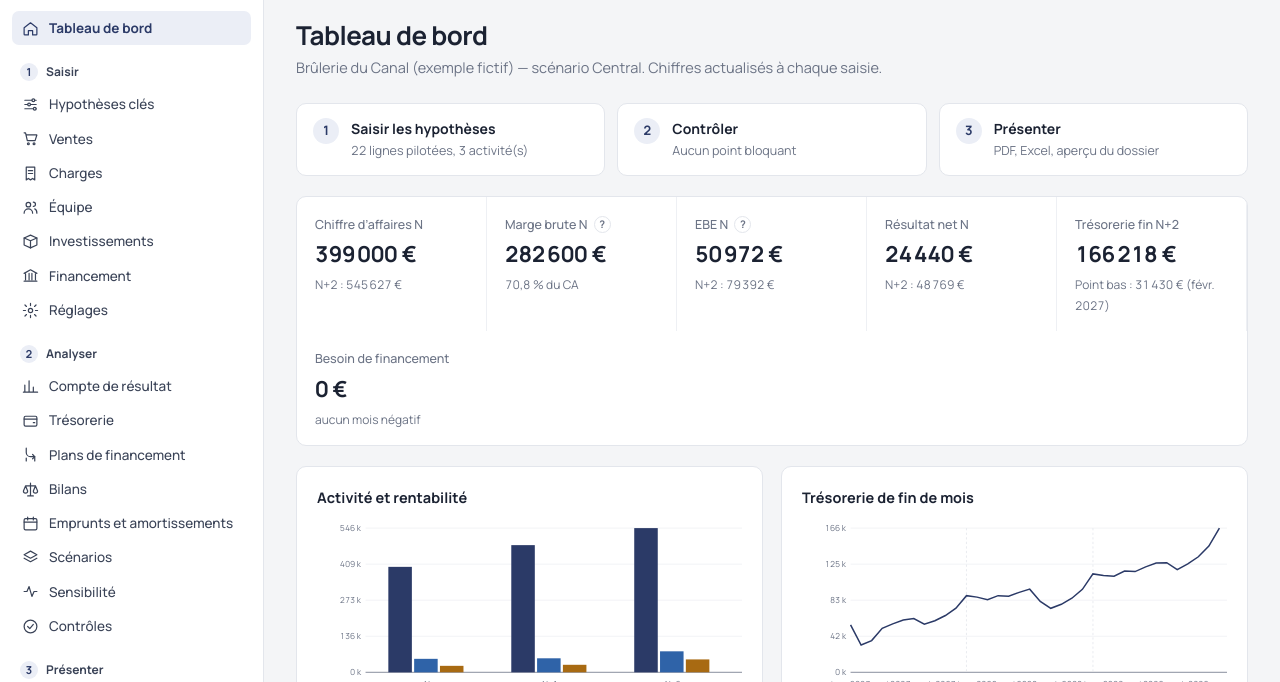
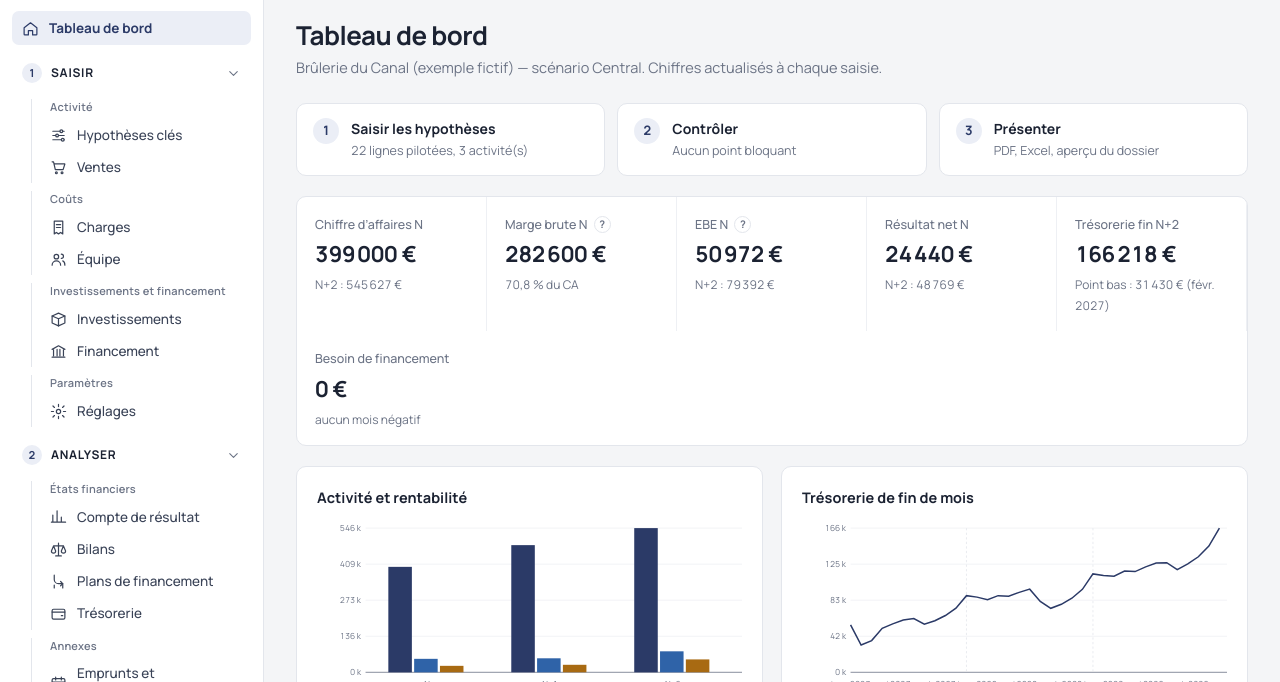
Before and after one commit to nahkeo/busip, a plain HTML site: page index.html in a window 1280 px wide. Shown: the part 118-800 px from the top of the page. Drawn offline with nearby package versions, Linux system fonts and the light colour scheme.

Commit message:
Add files via upload

```diff
--- a/index.html
+++ b/index.html
@@ -48,6 +48,17 @@ svg.i{width:17px;height:17px;flex:none;stroke:currentColor;fill:none;stroke-widt
 .nav .home{margin-bottom:4px}
 .nav h4{display:flex;align-items:center;gap:8px;margin:18px 8px 6px;font-size:12px;font-weight:700;color:var(--ink2)}
 .nav h4 span{display:inline-grid;place-items:center;width:18px;height:18px;border-radius:50%;background:var(--brand-soft);color:var(--brand);font-size:11px}
+.nav .ngrp{margin-top:10px}
+.nav button.ghd{gap:9px;padding:8px 10px;font-size:12px;font-weight:700;color:var(--ink);text-transform:uppercase;letter-spacing:.06em}
+.nav button.ghd:hover{background:var(--surface2)}
+.nav .ghd .num{display:inline-grid;place-items:center;width:20px;height:20px;border-radius:50%;background:var(--brand-soft);color:var(--brand);font-size:11px;letter-spacing:0;flex:none}
+.nav .ghd .lbl{flex:1}
+.nav .ghd .chev{width:15px;height:15px;color:var(--muted);transition:transform .15s}
+.nav .ghd[aria-expanded="false"] .chev{transform:rotate(-90deg)}
+.nav .nsub{margin:2px 0 4px 19px;padding-left:8px;border-left:1px solid var(--line)}
+.nav .nsl{font-size:11px;font-weight:600;color:var(--muted);margin:8px 10px 3px;letter-spacing:.02em}
+.nav .nsub button{padding:6px 10px}
+@media (prefers-reduced-motion:reduce){.nav .ghd .chev{transition:none}}
 .nav button{display:flex;align-items:center;gap:10px;width:100%;text-align:left;background:none;border:0;color:var(--ink2);padding:7px 10px;border-radius:7px;cursor:pointer;font-size:13.5px;font-weight:500}
 .nav button:hover{background:var(--surface2);color:var(--ink)}
 .nav button.on{background:var(--brand-soft);color:var(--brand);font-weight:700}
@@ -1824,15 +1835,28 @@ var ICO = {
   sun: '<circle cx="12" cy="12" r="4"/><path d="M12 2v2M12 20v2M4.9 4.9l1.4 1.4M17.7 17.7l1.4 1.4M2 12h2M20 12h2M4.9 19.1l1.4-1.4M17.7 6.3l1.4-1.4"/>',
   moon: '<path d="M20 14.5A8 8 0 0 1 9.5 4a8 8 0 1 0 10.5 10.5z"/>',
   auto: '<circle cx="12" cy="12" r="9"/><path d="M12 3v18"/><path d="M12 3a9 9 0 0 1 0 18z" fill="currentColor"/>',
+  chev: '<path d="M6 9l6 6 6-6"/>',
   dots: '<circle cx="5" cy="12" r="1.3"/><circle cx="12" cy="12" r="1.3"/><circle cx="19" cy="12" r="1.3"/>'
 };
 function ico(k) { return '<svg class="i" viewBox="0 0 24 24" aria-hidden="true">' + (ICO[k] || '') + '</svg>'; }
 var NAV = [
-  ['Saisir', [['hyp', 'Hypothèses clés', 'sliders'], ['activites', 'Ventes', 'cart'], ['charges', 'Charges', 'receipt'], ['personnel', 'Équipe', 'users'], ['invest', 'Investissements', 'box'], ['financement', 'Financement', 'bank'], ['params', 'Réglages', 'gear']]],
-  ['Analyser', [['resultat', 'Compte de résultat', 'chart'], ['tresorerie', 'Trésorerie', 'wallet'], ['financement-plan', 'Plans de financement', 'split'], ['bilan', 'Bilans', 'scale'], ['emprunts', 'Emprunts et amortissements', 'calendar'], ['scenarios', 'Scénarios', 'layers'], ['sensibilite', 'Sensibilité', 'pulse'], ['alertes', 'Contrôles', 'check']]],
-  ['Présenter', [['bp', 'Rédaction du business plan', 'pen'], ['apercu', 'Aperçu du dossier', 'eye'], ['exports', 'Exports', 'download'], ['perso', 'Identité du dossier', 'brush']]]
+  ['Saisir', [
+    ['Activité', [['hyp', 'Hypothèses clés', 'sliders'], ['activites', 'Ventes', 'cart']]],
+    ['Coûts', [['charges', 'Charges', 'receipt'], ['personnel', 'Équipe', 'users']]],
+    ['Investissements et financement', [['invest', 'Investissements', 'box'], ['financement', 'Financement', 'bank']]],
+    ['Paramètres', [['params', 'Réglages', 'gear']]]]],
+  ['Analyser', [
+    ['États financiers', [['resultat', 'Compte de résultat', 'chart'], ['bilan', 'Bilans', 'scale'], ['financement-plan', 'Plans de financement', 'split'], ['tresorerie', 'Trésorerie', 'wallet']]],
+    ['Annexes', [['emprunts', 'Emprunts et amortissements', 'calendar']]],
+    ['Simulations', [['scenarios', 'Scénarios', 'layers'], ['sensibilite', 'Sensibilité', 'pulse']]],
+    ['Contrôle', [['alertes', 'Contrôles', 'check']]]]],
+  ['Présenter', [
+    ['Rédaction', [['bp', 'Rédaction du business plan', 'pen'], ['perso', 'Identité du dossier', 'brush']]],
+    ['Diffusion', [['apercu', 'Aperçu du dossier', 'eye'], ['exports', 'Exports', 'download']]]]]
 ];
-function viewInfo(v) { if (v === 'dashboard') return ['', 'Tableau de bord']; for (var i = 0; i < NAV.length; i++) for (var j = 0; j < NAV[i][1].length; j++) if (NAV[i][1][j][0] === v) return [NAV[i][0], NAV[i][1][j][1]]; return ['', '']; }
+var NAVC = {}; try { NAVC = JSON.parse(localStorage.getItem('bp-nav') || '{}') || {}; } catch (e) { NAVC = {}; }
+function navItems() { var o = []; NAV.forEach(function (g) { g[1].forEach(function (sg) { sg[1].forEach(function (v) { o.push({ g: g[0], sg: sg[0], v: v }); }); }); }); return o; }
+function viewInfo(v) { if (v === 'dashboard') return ['', 'Tableau de bord']; var x = navItems().filter(function (i) { return i.v[0] === v; })[0]; return x ? [x.g + ' / ' + x.sg, x.v[1]] : ['', '']; }
 function shell() {
   var p = proj(), st = ST(), al = allAlerts().filter(function (a) { return a.lvl !== 'info'; }).length;
   document.documentElement.style.setProperty('--brand', st.color || '#2B3A67');
@@ -1842,11 +1866,15 @@ function shell() {
     '<div class="projbox"><select id="projSel" aria-label="Projet">' + store.projects.map(function (x) { return '<option value="' + x.id + '"' + (x.id === p.id ? ' selected' : '') + '>' + esc(x.name) + '</option>'; }).join('') + '</select>' +
     '<details class="menu"><summary aria-label="Actions sur les projets">' + ico('dots') + '</summary><div class="drop"><button data-act="projNew">Nouveau projet</button><button data-act="projDup">Dupliquer ce projet</button><button data-act="projEx">Ajouter l’exemple fictif</button><button class="danger" data-act="projDel">Supprimer ce projet</button></div></details></div>' +
     '<nav class="nav"><div class="home">' + item(['dashboard', 'Tableau de bord', 'home']) + '</div>' +
-    NAV.map(function (g, i) { return '<h4><span>' + (i + 1) + '</span>' + g[0] + '</h4>' + g[1].map(item).join(''); }).join('') + '</nav>';
+    NAV.map(function (g, i) {
+      var here = g[1].some(function (sg) { return sg[1].some(function (v) { return v[0] === UI.view; }); }), open = here || !NAVC[g[0]];
+      return '<div class="ngrp"><button type="button" class="ghd" data-act="navTog" data-v="' + g[0] + '" aria-expanded="' + open + '"><span class="num">' + (i + 1) + '</span><span class="lbl">' + g[0] + '</span>' + ico('chev').replace('class="i"', 'class="i chev"') + '</button>' +
+        (open ? g[1].map(function (sg) { return '<div class="nsub"><div class="nsl">' + sg[0] + '</div>' + sg[1].map(item).join('') + '</div>'; }).join('') : '') + '</div>';
+    }).join('') + '</nav>';
   var vi = viewInfo(UI.view);
   var top = '<div class="crumb">' + (vi[0] ? vi[0] + ' / ' : '') + '<b>' + vi[1] + '</b></div><span class="grow"></span>' +
     '<span class="small muted">Scénario</span><div class="seg" role="group" aria-label="Scénario actif">' + p.scenarios.map(function (s) { return '<button data-act="scen" data-v="' + s.id + '" class="' + (s.id === p.active ? 'on' : '') + '">' + esc(s.name) + '</button>'; }).join('') + '</div>' +
-    '<select class="mobnav" data-act-change="go" aria-label="Navigation"><option value="dashboard"' + (UI.view === 'dashboard' ? ' selected' : '') + '>Tableau de bord</option>' + NAV.map(function (g) { return '<optgroup label="' + g[0] + '">' + g[1].map(function (v) { return '<option value="' + v[0] + '"' + (UI.view === v[0] ? ' selected' : '') + '>' + v[1] + '</option>'; }).join('') + '</optgroup>'; }).join('') + '</select>' +
+    '<select class="mobnav" data-act-change="go" aria-label="Navigation"><option value="dashboard"' + (UI.view === 'dashboard' ? ' selected' : '') + '>Tableau de bord</option>' + NAV.map(function (g) { return g[1].map(function (sg) { return '<optgroup label="' + g[0] + ' · ' + sg[0] + '">' + sg[1].map(function (v) { return '<option value="' + v[0] + '"' + (UI.view === v[0] ? ' selected' : '') + '>' + v[1] + '</option>'; }).join('') + '</optgroup>'; }).join('');}).join('') + '</select>' +
     '<button class="btn ghost" data-act="theme" title="Changer le thème (clair, sombre, automatique)" aria-label="Thème : ' + THEMES[curTheme] + '">' + ico(curTheme === 'light' ? 'sun' : curTheme === 'dark' ? 'moon' : 'auto') + '<span class="thlbl">' + THEMES[curTheme] + '</span></button>' +
     '<span class="status" id="status">' + esc(lastStatus) + '</span><button class="btn pri" data-act="go" data-v="exports">' + ico('download') + 'Exporter</button>';
   document.getElementById('side').innerHTML = side;
@@ -1971,6 +1999,7 @@ var ACT = {
   projDel: function () { if (store.projects.length < 2) return toast('Gardez au moins un projet.'); ask('Supprimer définitivement le projet « ' + proj().name + ' » ?', { ok: 'Supprimer' }, function () { store.projects = store.projects.filter(function (x) { return x.id !== store.current; }); store.current = store.projects[0].id; dirty(); render(); }); },
   logoDel: function () { ST().logo = null; dirty(); render(); },
   theme: function () { var o = ['light', 'dark', 'auto'], t = o[(o.indexOf(curTheme) + 1) % 3]; applyTheme(t); try { localStorage.setItem(THEME_KEY, t); } catch (e) {} render(); toast('Thème : ' + THEMES[t] + (t === 'auto' ? ' (suit le réglage de l’appareil)' : '')); },
+  navTog: function (a) { var k = a.getAttribute('data-v'); NAVC[k] = a.getAttribute('aria-expanded') === 'true'; try { localStorage.setItem('bp-nav', JSON.stringify(NAVC)); } catch (e) {} render(); },
   pdf: function () { exportPdf(); },
   xlsx: function () { exportXlsx(); },
   jsonOut: function () { download(new Blob([JSON.stringify(store, null, 1)], { type: 'application/json' }), 'business-plans-sauvegarde-' + today() + '.json'); }
```
